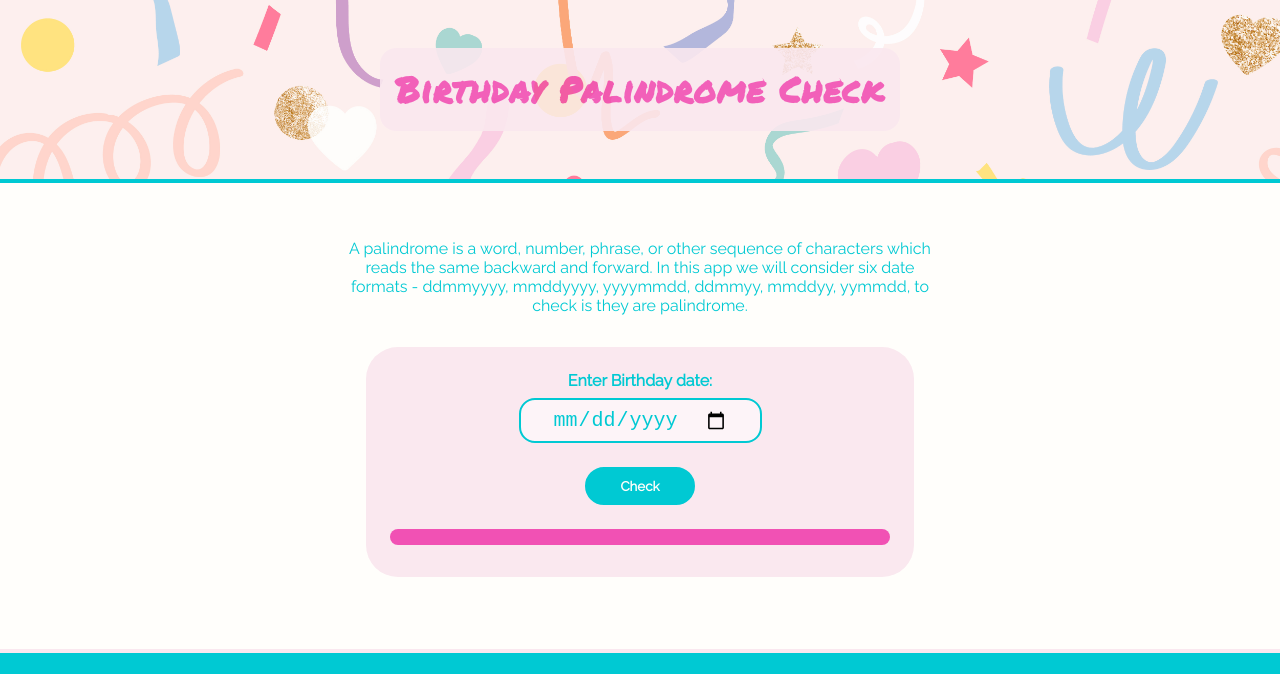
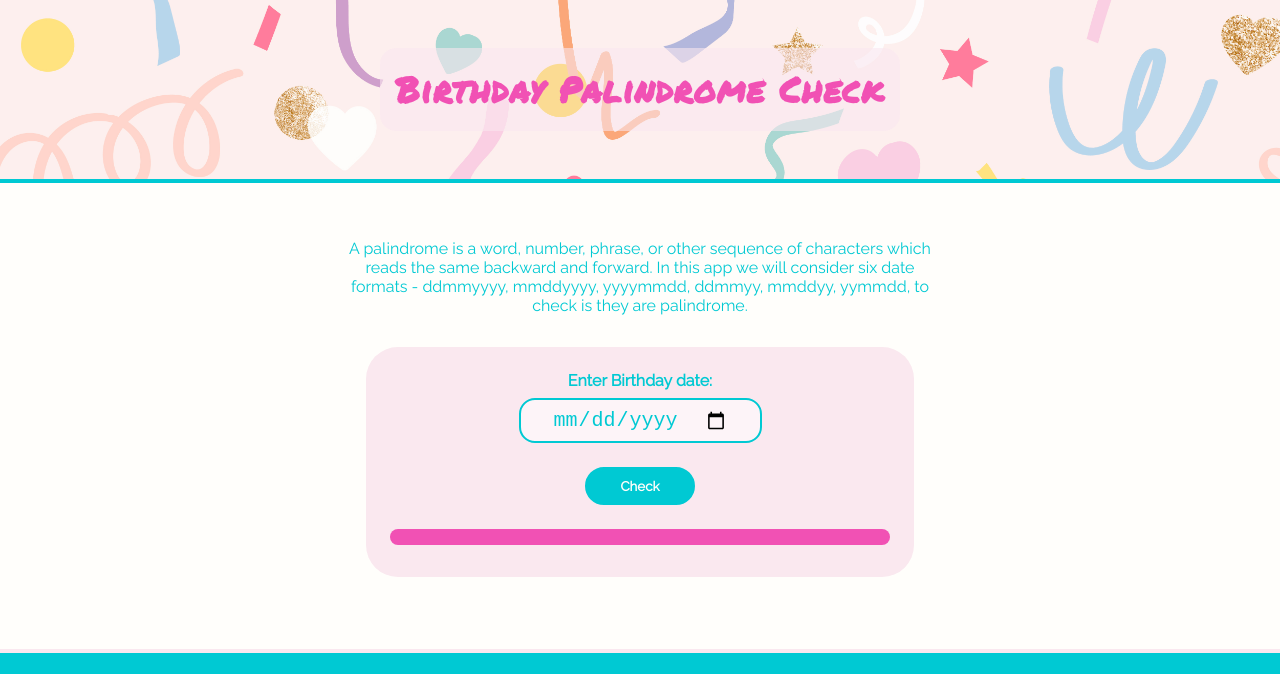
Before and after one commit to raieegulhane/Birthday_Palindrome, a plain HTML site: page index.html in a window 1280 px wide. Shown: the top 674 px of the page. Drawn offline with Linux system fonts and the light colour scheme; a web font is replaced by a local one.

Commit message:
style: edited css

```diff
--- a/style.css
+++ b/style.css
@@ -38,8 +38,7 @@ header {
 }
 
 header h1 {
-    background: var(--pink3) ;
-    opacity: 90%;
+    background: #fae8ef95 ;
     max-width: fit-content;
     color: var(--pink1);
     font-family: var(--head-font);
```
